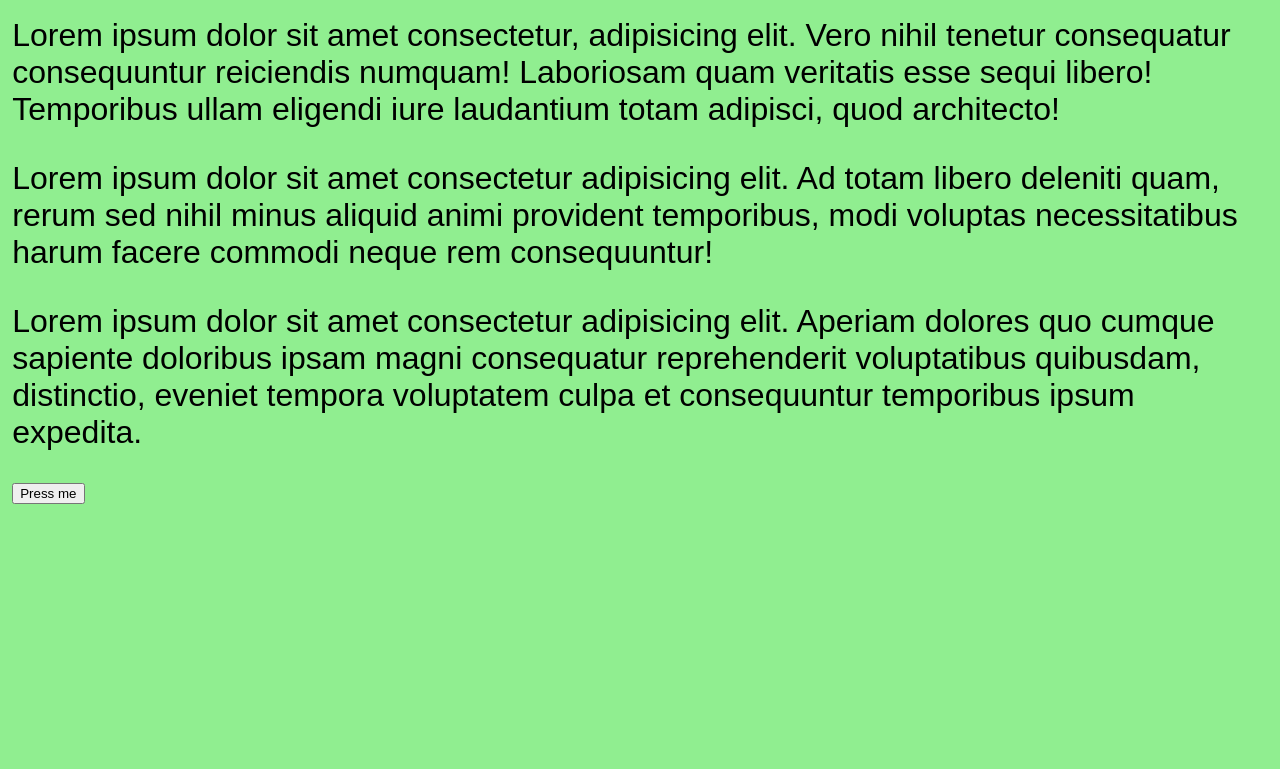
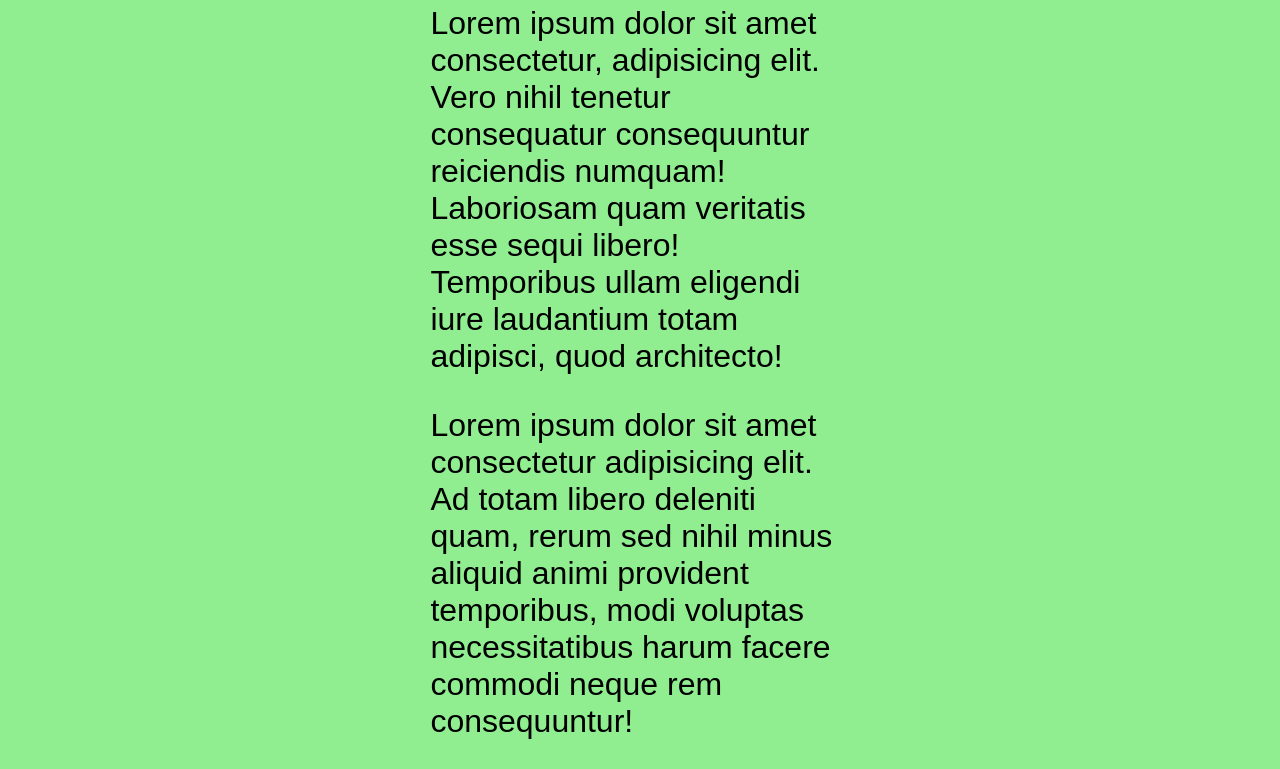
Before and after one commit to Jvictor940/project1, a plain HTML site: page index.html in a window 1280 px wide. Shown: the part 99-868 px from the top of the page. Before the commit the page ends 800 px from the top, so only its background shows below. Drawn offline with Linux system fonts and the light colour scheme.

Commit message:
css update

```diff
--- a/main.css
+++ b/main.css
@@ -1,7 +1,7 @@
 body {
     background-color: lightgreen;
     font-family: sans-serif;
-    padding: 0.33%;
+    padding: 0 33%;
 }
 
 h1 {
```
